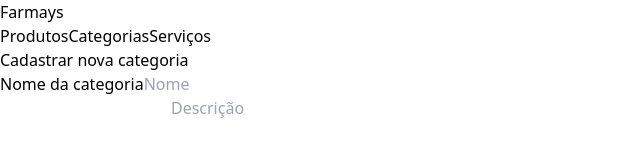
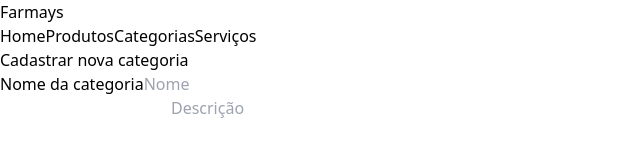
Before and after one commit to amayararocha/projeto-farmays, a React (Vite) app: page /servicos in a window 1280 px wide. Shown: the top 160 px of the page, without its empty margins (0-640 px from the left). Built offline with nearby package versions, Linux system fonts and the light colour scheme.

Commit message:
task: adicionando home na navbar

```diff
--- a/src/components/navbar/Navbar.tsx
+++ b/src/components/navbar/Navbar.tsx
@@ -6,6 +6,7 @@ function Navbar() {
       <div className="container mx-auto px-4 sm:px-6 lg:px-8 flex justify-between items-center text-lg">
         <Link to='/home' className='text-2xl font-bold uppercase'>Farmays</Link>
         <div className='flex gap-3'>
+        <Link to='/home' className='hover:underline'>Home</Link>
           <Link to='/produtos' className='hover:underline'>Produtos</Link>
           <Link to='/categorias' className='hover:underline'>Categorias</Link>
           <Link to='/servicos' className='hover:underline'>Serviços</Link>
```
